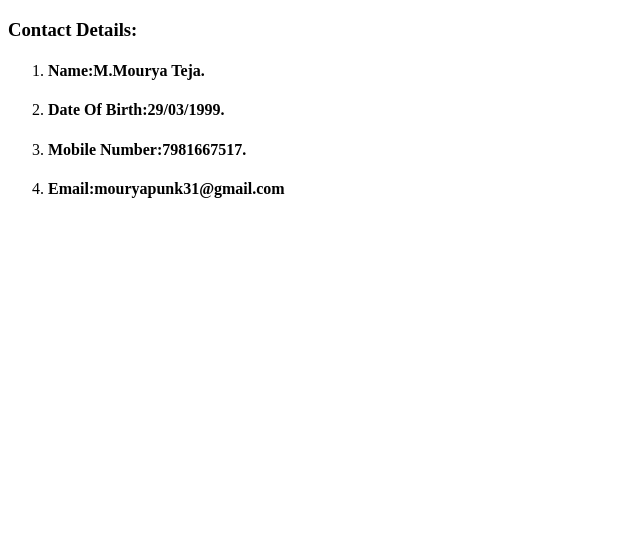
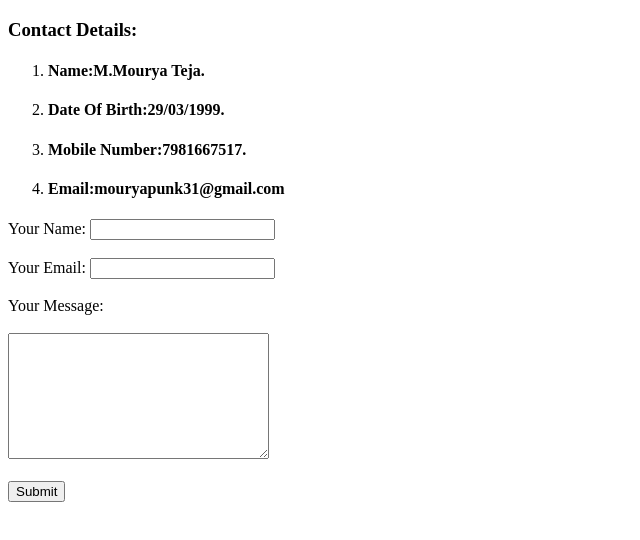
Before and after one commit to mouryateja/mycv, a plain HTML site: page Contact Information.html in a window 1280 px wide. Shown: the whole page, without its empty margins (0-640 px from the left). Drawn offline with Linux system fonts and the light colour scheme.

Commit message:
Update Contact Information.html

```diff
--- a/Contact Information.html
+++ b/Contact Information.html
@@ -13,5 +13,14 @@
     <li><h4>Mobile Number:7981667517.</h4></li>
     <li><h4>Email:mouryapunk31@gmail.com</h4></li>
 </ol>
+    <form  action="mailto:info@mouryapunk31@gmail.com" method="post" enctype="text/plain">
+  <label>Your Name:</label>
+  <input type="text" name="YourName" value=""><br></br>
+  <label>Your Email:</label>
+  <input type="email" name="YourEmail" value=""><br></br>
+  <label>Your Message:</label><br></br>
+  <textarea name="YourMessage" rows="8" cols="30"></textarea><br></br>
+  <input type="submit" name="">
+</form>
   </body>
 </html>
```
